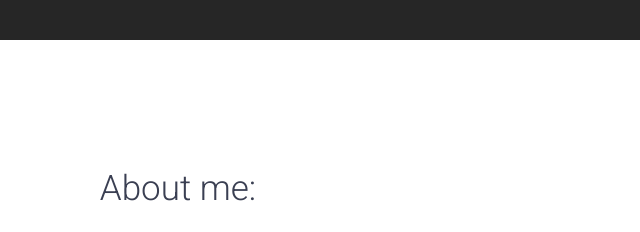
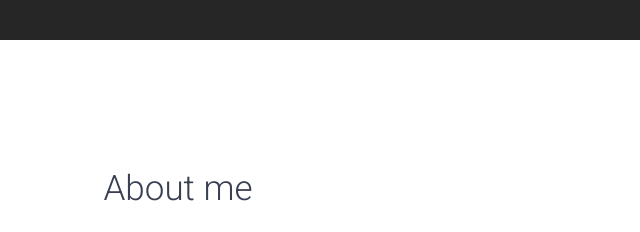
Before and after one commit to matthewdiorio/matthewdiorio.github.io, a plain HTML site: page about.html in a window 1280 px wide. Shown: the top 232 px of the page, 462-1102 px from the left. Drawn offline with nearby package versions, Linux system fonts and the light colour scheme; a web font is replaced by a local one.

Commit message:
Removed :

```diff
--- a/about.html
+++ b/about.html
@@ -32,7 +32,7 @@
       <div class="container">
         <div class="row">
           <div class="col-10 offset-2 col-sm-10 offset-sm-2 hero-content">
-            <h1>About me:</h1>
+            <h1>About me</h1>
             <p class="wow fadeInUp" data-wow-delay=".5s">Currently residing, working and studying the in Central Florida area. Looking to continously improve
               myself as a developer.
             </p>
```
